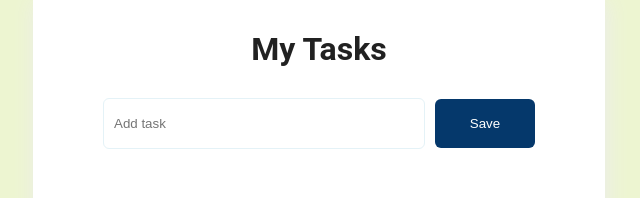
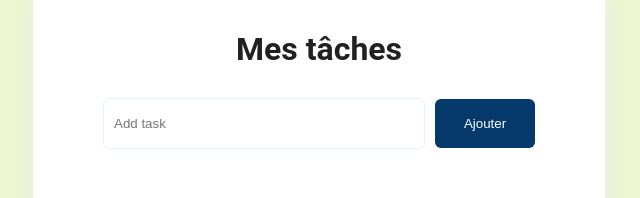
Before and after one commit to luc4sp/todo-redux-list, a React (Create React App) app: page / in a window 1280 px wide. Shown: the top 198 px of the page, without its empty margins (321-961 px from the left). Built offline with nearby package versions, Linux system fonts and the light colour scheme.

Commit message:
translate to french

```diff
--- a/src/App.js
+++ b/src/App.js
@@ -6,7 +6,7 @@ import TodoList from './components/TodoList';
 const App = () => {
 	return (
 		<div className="app">
-			<h1 className="app-title">My Tasks</h1>
+			<h1 className="app-title">Mes tâches</h1>
 			<AddTodo />
 			<TodoList />
 		</div>
--- a/src/components/AddTodo.js
+++ b/src/components/AddTodo.js
@@ -12,7 +12,7 @@ const AddTodo = () => {
 
 		if(value.trim().length === 0)
 		{
-			alert("Enter a task before adding !!");
+			alert("Entrez une tâche avant de l'ajouter !!");
 			setValue("");
 			return;
 		}
@@ -37,7 +37,7 @@ const AddTodo = () => {
 			></input>
 
 			<button className="task-button" onClick={onSubmit}>
-				Save
+				Ajouter
 			</button>
 		</div>
 	);
--- a/src/components/TodoItem.js
+++ b/src/components/TodoItem.js
@@ -22,7 +22,7 @@ const TodoItem = ({ id, title }) => {
 			<div>
 				<button className="remove-task-button" onClick={()=>{
 					removeTask();
-				}}>Delete</button>
+				}}>Supprimer</button>
 			</div>
 		</li>
 	);
```
